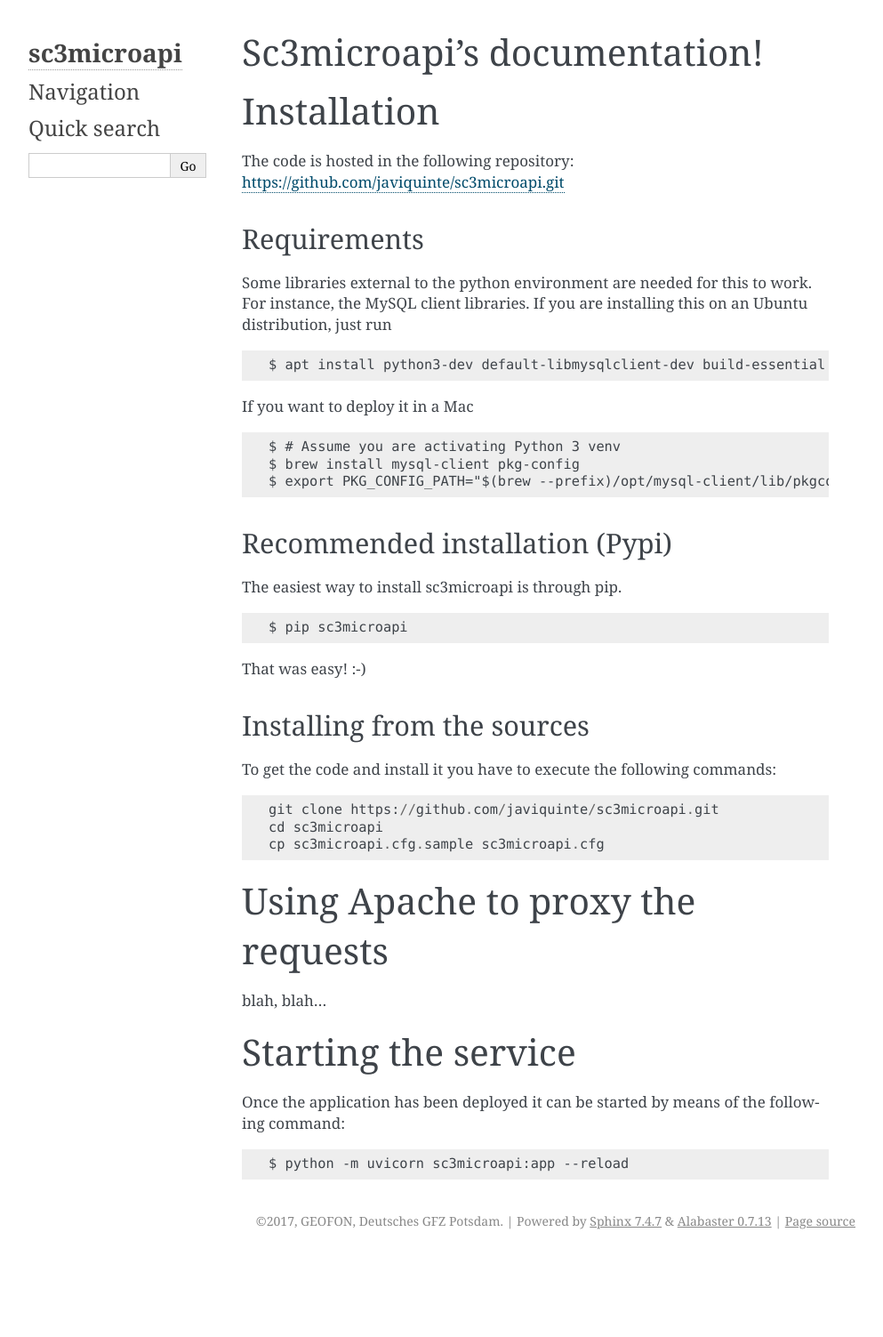
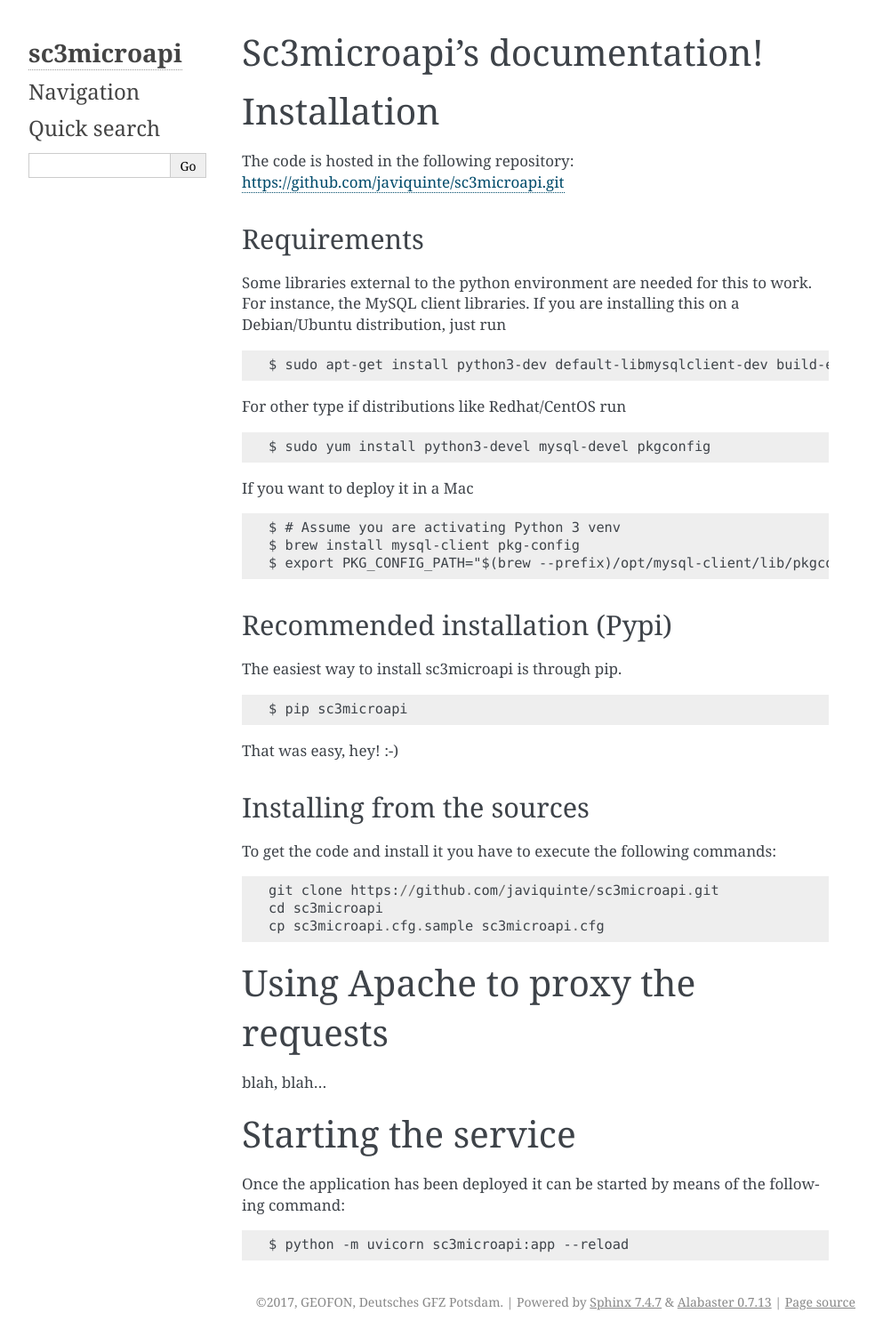
Before and after one commit to javiquinte/sc3microapi, a Sphinx documentation site: the page built from docs/source/index.rst, in a window 1280 px wide. Shown: the whole page at 89% size, without its empty margins (148-1141 px from the left). Built offline with Sphinx 7.4.7, drawn with Linux system fonts in a browser that asks for light colours; before the commit the page ends 1412 px from its top, so only the background shows below that.

Commit message:
Improve installation instructions

```diff
--- a/docs/source/index.rst
+++ b/docs/source/index.rst
@@ -18,9 +18,13 @@ The code is hosted in the following repository: https://github.com/javiquinte/sc
 Requirements
 ------------
 Some libraries external to the python environment are needed for this to work. For instance,
-the MySQL client libraries. If you are installing this on an Ubuntu distribution, just run ::
+the MySQL client libraries. If you are installing this on a Debian/Ubuntu distribution, just run ::
 
-   $ apt install python3-dev default-libmysqlclient-dev build-essential
+   $ sudo apt-get install python3-dev default-libmysqlclient-dev build-essential pkg-config
+
+For other type if distributions like Redhat/CentOS run ::
+
+   $ sudo yum install python3-devel mysql-devel pkgconfig
 
 If you want to deploy it in a Mac ::
 
@@ -35,7 +39,7 @@ The easiest way to install sc3microapi is through pip. ::
 
   $ pip sc3microapi
 
-That was easy! :-)
+That was easy, hey! :-)
 
 Installing from the sources
 ---------------------------
```
